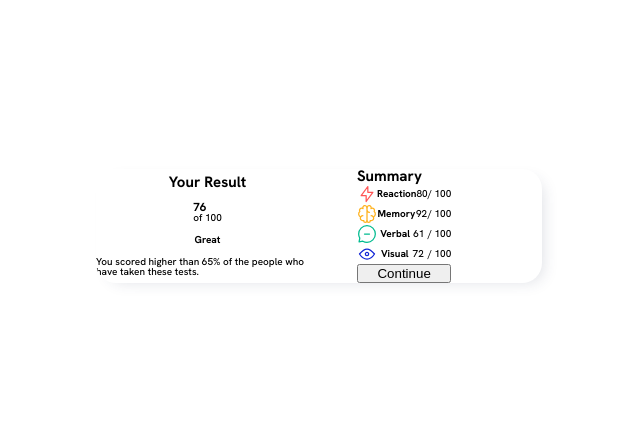
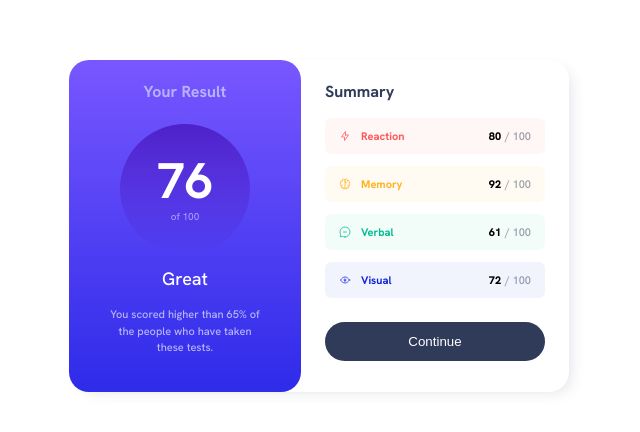
Before and after one commit to amittam104/Result-summary-comp, a plain HTML site: page index.html in a window 1280 px wide. Shown: the part 174-606 px from the top of the page, without its empty margins (321-961 px from the left). Drawn offline with Linux system fonts and the light colour scheme.

Commit message:
chore: style updated

```diff
--- a/index.html
+++ b/index.html
@@ -29,7 +29,8 @@
         <div class="summary">
           <h2 class="header header-summary">Summary</h2>
           <div class="summary-bars">
-            <div class="summary-bar">
+            <div class="summary-bar summary-bar--1">
+              <div class="icon-name">
                 <svg
                   xmlns="http://www.w3.org/2000/svg"
                   width="20"
@@ -46,11 +47,15 @@
                     d="M10.833 8.333V2.5l-6.666 9.167h5V17.5l6.666-9.167h-5Z"
                   />
                 </svg>
-              <h4 class="summary-name">Reaction</h4>
+                <h4 class="summary-name summary-name--1">Reaction</h4>
+              </div>
+              <div class="score">
                 <p class="summary-result">80</p>
                 <p class="summary-outof">/ 100</p>
               </div>
-            <div class="summary-bar">
+            </div>
+            <div class="summary-bar summary-bar--2">
+              <div class="icon-name">
                 <svg
                   xmlns="http://www.w3.org/2000/svg"
                   width="20"
@@ -81,11 +86,15 @@
                     d="M16.447 13.004a3.334 3.334 0 0 0 .728-5.53m-.025-.067a2.083 2.083 0 0 0-2.983-2.824M10 3.75a2.085 2.085 0 0 1 2.538-2.033 2.084 2.084 0 0 1 1.43 2.92m-.635 12.03a1.667 1.667 0 0 1-3.333 0"
                   />
                 </svg>
-              <h4 class="summary-name">Memory</h4>
+                <h4 class="summary-name summary-name--2">Memory</h4>
+              </div>
+              <div class="score">
                 <p class="summary-result">92</p>
                 <p class="summary-outof">/ 100</p>
               </div>
-            <div class="summary-bar">
+            </div>
+            <div class="summary-bar summary-bar--3">
+              <div class="icon-name">
                 <svg
                   xmlns="http://www.w3.org/2000/svg"
                   width="20"
@@ -102,11 +111,15 @@
                     d="M7.5 10h5M10 18.333A8.333 8.333 0 1 0 1.667 10c0 1.518.406 2.942 1.115 4.167l-.699 3.75 3.75-.699A8.295 8.295 0 0 0 10 18.333Z"
                   />
                 </svg>
-              <h4 class="summary-name">Verbal</h4>
+                <h4 class="summary-name summary-name--3">Verbal</h4>
+              </div>
+              <div class="score">
                 <p class="summary-result">61</p>
                 <p class="summary-outof">/ 100</p>
               </div>
-            <div class="summary-bar">
+            </div>
+            <div class="summary-bar summary-bar--4">
+              <div class="icon-name">
                 <svg
                   xmlns="http://www.w3.org/2000/svg"
                   width="20"
@@ -130,9 +143,12 @@
                     d="M17.5 10c-1.574 2.492-4.402 5-7.5 5s-5.926-2.508-7.5-5C4.416 7.632 6.66 5 10 5s5.584 2.632 7.5 5Z"
                   />
                 </svg>
-              <h4 class="summary-name">Visual</h4>
+                <h4 class="summary-name summary-name--4">Visual</h4>
+              </div>
+              <div class="score">
                 <p class="summary-result">72</p>
                 <p class="summary-outof">/ 100</p>
+              </div>
             </div>
           </div>
           <button class="btn">Continue</button>
--- a/style.css
+++ b/style.css
@@ -23,13 +23,20 @@ main {
 }
 
 .container {
-  max-width: 60rem;
+  max-width: 50rem;
   display: flex;
-  gap: 3.8rem;
+  justify-content: space-evenly;
   border-radius: 2rem;
   box-shadow: 7px 5px 16px -7px rgba(48, 59, 90, 0.175);
 }
 
+.header {
+  font-size: 1.6rem;
+  font-weight: 600;
+  letter-spacing: 0px;
+}
+
+/* Result section */
 .result {
   max-width: 50%;
   overflow: hidden;
@@ -38,15 +45,144 @@ main {
   align-items: center;
   justify-content: space-around;
   border-radius: 2rem;
+  background: linear-gradient(#7857ff, #2e2be9);
+  padding: 2.4rem 4rem;
 }
 
-.summary {
+.header-result {
+  color: rgba(200, 199, 255, 0.814);
+  margin-bottom: 2.4rem;
+}
+
+.main-result {
+  background: linear-gradient(#4e21ca, rgba(36, 33, 202, 0));
   display: flex;
   flex-direction: column;
+  align-items: center;
+  justify-content: center;
+  width: 13rem;
+  height: 13rem;
+  border-radius: 50%;
+  margin-bottom: 1.6rem;
+}
+
+.actual-result {
+  font-size: 5rem;
+  color: #fff;
+  margin-bottom: 0.6rem;
+}
+.out-of {
+  color: rgba(200, 199, 255, 0.685);
+}
+
+.sub-header {
+  font-size: 1.8rem;
+  color: #fff;
+  font-weight: 500;
+  margin-bottom: 1.8rem;
+}
+.result-text {
+  text-align: center;
+  font-size: 1.1rem;
+  font-weight: 400;
+  line-height: 1.5;
+  color: rgba(200, 199, 255, 0.881);
+  margin-bottom: 1.2rem;
+}
+
+/* Summary Section */
+.summary {
+  width: auto;
+  display: flex;
+  flex-direction: column;
+  padding: 2.4rem;
+}
+
+.header-summary {
+  color: hsl(224, 30%, 27%);
+  margin-bottom: 1.8rem;
+}
+
+.summary-bars {
+  display: flex;
+  flex-direction: column;
+  justify-content: space-between;
+  gap: 1.2rem;
+  width: 22rem;
+  margin-bottom: 2.4rem;
 }
 
 .summary-bar {
   display: flex;
   align-items: center;
   justify-content: space-between;
+  height: 3.6rem;
+  padding: 1.8rem 1.4rem;
+  border-radius: 0.6rem;
 }
+
+.summary-bar--1 {
+  background-color: rgba(255, 87, 87, 0.05);
+}
+.summary-bar--2 {
+  background-color: rgb(255, 176, 31, 0.05);
+}
+.summary-bar--3 {
+  background-color: rgb(0, 189, 145, 0.05);
+}
+.summary-bar--4 {
+  background-color: rgb(17, 37, 212, 0.05);
+}
+
+.icon {
+  width: 1.2rem;
+}
+
+.icon-name {
+  display: flex;
+  align-items: center;
+  gap: 1rem;
+}
+.score {
+  display: flex;
+  align-items: center;
+  gap: 0.4rem;
+  font-size: 1.1rem;
+}
+
+.summary-name {
+  font-size: 1.1rem;
+}
+
+.summary-name--1 {
+  color: #ff5757;
+}
+.summary-name--2 {
+  color: #ffb11f;
+}
+.summary-name--3 {
+  color: #00bd91;
+}
+.summary-name--4 {
+  color: #1124d4;
+}
+
+.summary-result {
+  font-weight: 800;
+}
+.summary-outof {
+  color: hsla(224, 30%, 27%, 0.5);
+}
+
+.btn {
+  border: none;
+  background-color: hsl(224, 30%, 27%);
+  padding: 1.2rem 5.2rem;
+  border-radius: 5rem;
+  color: #fff;
+  cursor: pointer;
+}
+
+.btn:hover {
+  background: linear-gradient(#7857ff, #2e2be9);
+}
```
Lines whose indentation alone changed are shown as unchanged.
